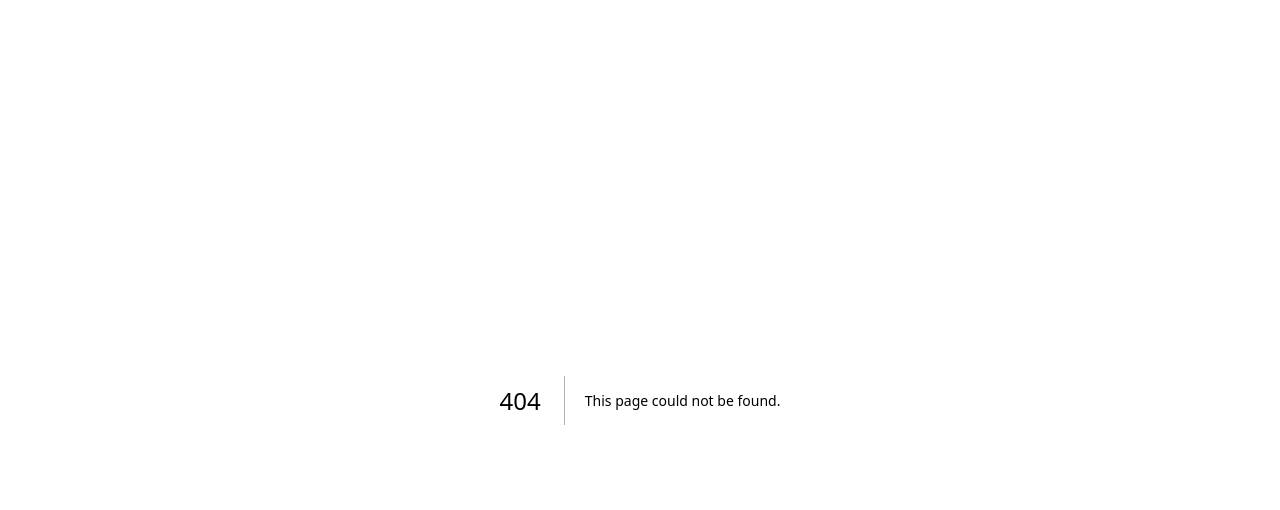
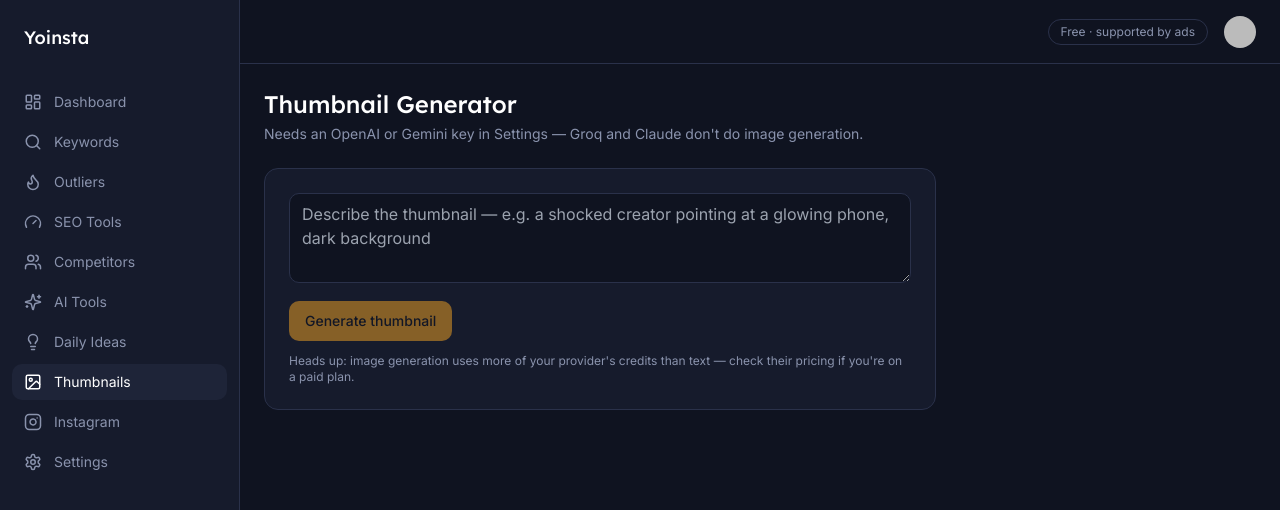
Before and after one commit to Aadisehgal/Yoinsta, a Next.js app: page /dashboard/thumbnails in a window 1280 px wide. Before the commit this address had no page. Shown: the top 510 px of the page. Built offline with nearby package versions, Linux system fonts and the light colour scheme; no server answers; sample sign-in values are in the browser's storage.

Commit message:
Add Thumbnail Generator (OpenAI + Gemini BYOK)

```diff
--- /dev/null
+++ b/ai/image-router.ts
@@ -0,0 +1,63 @@
+import { prisma } from "@/lib/prisma";
+import { decrypt } from "@/lib/encryption";
+import { generateImageOpenAI } from "./providers/image-openai";
+import { generateImageGemini } from "./providers/image-gemini";
+
+export interface ImageResponse {
+  success: boolean;
+  base64?: string;
+  mimeType?: string;
+  provider?: string;
+  error?: string;
+}
+
+const IMAGE_PROVIDERS = ["openai", "gemini"];
+const IMAGE_LABEL: Record<string, string> = { openai: "OpenAI", gemini: "Gemini" };
+const IMAGE_DISPATCH: Record<string, (apiKey: string, prompt: string) => Promise<{ base64: string; mimeType: string }>> = {
+  openai: generateImageOpenAI,
+  gemini: generateImageGemini,
+};
+const IMAGE_TIMEOUT_MS = 45_000;
+
+function withTimeout<T>(promise: Promise<T>, ms: number): Promise<T> {
+  return new Promise((resolve, reject) => {
+    const timer = setTimeout(() => reject(new Error("TIMEOUT")), ms);
+    promise.then(
+      (v) => { clearTimeout(timer); resolve(v); },
+      (e) => { clearTimeout(timer); reject(e); }
+    );
+  });
+}
+
+function friendlyError(label: string, err: unknown): string {
+  if (err instanceof Error && err.message === "TIMEOUT") return `${label} took too long to generate the image — try again.`;
+  const status = (err as { status?: number })?.status;
+  if (status === 401 || status === 403) return `Your ${label} API key was rejected — check it in Settings.`;
+  if (status === 429) return `${label} rate-limited or out of image credits — check your usage/billing there.`;
+  return `${label} couldn't generate that image right now.`;
+}
+
+export async function generateImage(userId: string, prompt: string, provider?: string): Promise<ImageResponse> {
+  if (provider && !IMAGE_DISPATCH[provider]) {
+    return { success: false, error: `${provider} doesn't support image generation.` };
+  }
+
+  const key = await prisma.apiKey.findFirst({
+    where: { userId, isActive: true, lastTestOk: true, provider: provider ?? { in: IMAGE_PROVIDERS } },
+    orderBy: { lastTestedAt: "desc" },
+  });
+
+  if (!key) {
+    return { success: false, error: "Thumbnail generation needs an OpenAI or Gemini key (the only two that support image generation) — add one in Settings." };
+  }
+
+  const label = IMAGE_LABEL[key.provider];
+  const plainKey = decrypt(key.keyEncrypted);
+
+  try {
+    const { base64, mimeType } = await withTimeout(IMAGE_DISPATCH[key.provider](plainKey, prompt), IMAGE_TIMEOUT_MS);
+    return { success: true, base64, mimeType, provider: key.provider };
+  } catch (err) {
+    return { success: false, provider: key.provider, error: friendlyError(label, err) };
+  }
+}
--- /dev/null
+++ b/ai/providers/image-gemini.ts
@@ -0,0 +1,27 @@
+import type { GeneratedImage } from "./image-openai";
+
+const MODEL = process.env.GEMINI_IMAGE_MODEL ?? "gemini-2.5-flash-image";
+
+export async function generateImageGemini(apiKey: string, prompt: string): Promise<GeneratedImage> {
+  const res = await fetch(
+    `https://generativelanguage.googleapis.com/v1beta/models/${MODEL}:generateContent`,
+    {
+      method: "POST",
+      headers: { "Content-Type": "application/json", "x-goog-api-key": apiKey },
+      body: JSON.stringify({
+        contents: [{ parts: [{ text: prompt }] }],
+        generationConfig: { responseModalities: ["IMAGE"], imageConfig: { aspectRatio: "16:9" } },
+      }),
+    }
+  );
+  if (!res.ok) {
+    const err = new Error(`Gemini image generation failed: ${res.status}`) as Error & { status: number };
+    err.status = res.status;
+    throw err;
+  }
+  const data = await res.json();
+  const parts = data?.candidates?.[0]?.content?.parts ?? [];
+  const imagePart = parts.find((p: any) => p.inlineData);
+  if (!imagePart?.inlineData) throw new Error("No image returned.");
+  return { base64: imagePart.inlineData.data, mimeType: imagePart.inlineData.mimeType || "image/png" };
+}
--- /dev/null
+++ b/ai/providers/image-openai.ts
@@ -0,0 +1,16 @@
+import OpenAI from "openai";
+
+export interface GeneratedImage { base64: string; mimeType: string; }
+
+export async function generateImageOpenAI(apiKey: string, prompt: string): Promise<GeneratedImage> {
+  const client = new OpenAI({ apiKey });
+  const result = await client.images.generate({
+    model: "gpt-image-1",
+    prompt,
+    n: 1,
+    size: "1536x1024",
+  });
+  const base64 = result.data?.[0]?.b64_json;
+  if (!base64) throw new Error("No image returned.");
+  return { base64, mimeType: "image/png" };
+}
--- /dev/null
+++ b/app/api/ai/thumbnail/route.ts
@@ -0,0 +1,19 @@
+import { NextResponse } from "next/server";
+import { getServerSession } from "next-auth";
+import { authOptions } from "@/lib/auth";
+import { generateImage } from "@/ai/image-router";
+
+const THUMBNAIL_STYLE_SUFFIX = " Bold, high-contrast YouTube thumbnail style: one clear focal subject, dramatic lighting, punchy saturated colors, readable at small size, no watermarks.";
+
+export async function POST(req: Request) {
+  const session = await getServerSession(authOptions);
+  if (!session) return NextResponse.json({ error: "Not authorized." }, { status: 401 });
+
+  const { prompt, provider } = await req.json().catch(() => ({}));
+  if (!prompt || typeof prompt !== "string") {
+    return NextResponse.json({ error: "prompt is required." }, { status: 400 });
+  }
+
+  const result = await generateImage(session.user.id, prompt + THUMBNAIL_STYLE_SUFFIX, provider);
+  return NextResponse.json(result);
+}
--- /dev/null
+++ b/app/dashboard/thumbnails/page.tsx
@@ -0,0 +1,86 @@
+"use client";
+
+import { useState } from "react";
+import { Card, CardTitle, CardDescription } from "@/components/ui/card";
+import { Button } from "@/components/ui/button";
+
+interface ThumbnailResult {
+  success: boolean;
+  base64?: string;
+  mimeType?: string;
+  provider?: string;
+  error?: string;
+}
+
+export default function ThumbnailsPage() {
+  const [prompt, setPrompt] = useState("");
+  const [result, setResult] = useState<ThumbnailResult | null>(null);
+  const [loading, setLoading] = useState(false);
+
+  async function handleGenerate(e: React.FormEvent) {
+    e.preventDefault();
+    setLoading(true);
+    setResult(null);
+
+    const res = await fetch("/api/ai/thumbnail", {
+      method: "POST",
+      headers: { "Content-Type": "application/json" },
+      body: JSON.stringify({ prompt }),
+    });
+    const data = await res.json();
+    setResult(data);
+    setLoading(false);
+  }
+
+  const dataUrl = result?.success && result.base64 ? `data:${result.mimeType};base64,${result.base64}` : null;
+
+  return (
+    <div className="max-w-2xl space-y-6">
+      <div>
+        <h1 className="font-display text-2xl font-medium">Thumbnail Generator</h1>
+        <p className="mt-1 text-sm text-muted">
+          Needs an OpenAI or Gemini key in Settings — Groq and Claude don&apos;t do image generation.
+        </p>
+      </div>
+
+      <Card>
+        <form onSubmit={handleGenerate} className="space-y-3">
+          <textarea
+            value={prompt}
+            onChange={(e) => setPrompt(e.target.value)}
+            placeholder="Describe the thumbnail — e.g. a shocked creator pointing at a glowing phone, dark background"
+            rows={3}
+            className="w-full rounded-md border border-border bg-ink-950 px-3 py-2"
+          />
+          <Button type="submit" disabled={!prompt || loading}>
+            {loading ? "Generating… (can take a bit)" : "Generate thumbnail"}
+          </Button>
+        </form>
+        <p className="mt-3 text-xs text-muted">
+          Heads up: image generation uses more of your provider&apos;s credits than text — check
+          their pricing if you&apos;re on a paid plan.
+        </p>
+        {result?.error && <p className="mt-3 text-sm text-red-400">{result.error}</p>}
+      </Card>
+
+      {dataUrl && (
+        <Card>
+          <div className="flex items-center justify-between">
+            <CardTitle>Result</CardTitle>
+            <span className="text-xs text-muted">via {result?.provider}</span>
+          </div>
+          <CardDescription>1536×1024 — crop to 16:9 in your thumbnail if needed.</CardDescription>
+          {/* eslint-disable-next-line @next/next/no-img-element -- base64 data URL, next/image can't optimize this */}
+          <img src={dataUrl} alt="Generated thumbnail" className="mt-4 w-full rounded-md border border-border" />
+          <a
+            href={dataUrl}
+            download="yoinsta-thumbnail.png"
+            className="mt-4 inline-block rounded-md bg-saffron-500 px-4 py-2 text-sm font-medium text-ink-950 hover:bg-saffron-400"
+          >
+            Download
+          </a>
+        </Card>
+      )}
+    </div>
+  );
+}
--- a/components/sidebar.tsx
+++ b/components/sidebar.tsx
@@ -10,6 +10,7 @@ import {
   Users,
   Sparkles,
   Lightbulb,
+  Image as ImageIcon,
   Instagram,
   Settings,
 } from "lucide-react";
@@ -23,6 +24,7 @@ const NAV_ITEMS = [
   { href: "/dashboard/competitors", label: "Competitors", icon: Users },
   { href: "/dashboard/ai-tools", label: "AI Tools", icon: Sparkles },
   { href: "/dashboard/ideas", label: "Daily Ideas", icon: Lightbulb },
+  { href: "/dashboard/thumbnails", label: "Thumbnails", icon: ImageIcon },
   { href: "/dashboard/instagram", label: "Instagram", icon: Instagram },
   { href: "/dashboard/settings", label: "Settings", icon: Settings },
 ];
```
